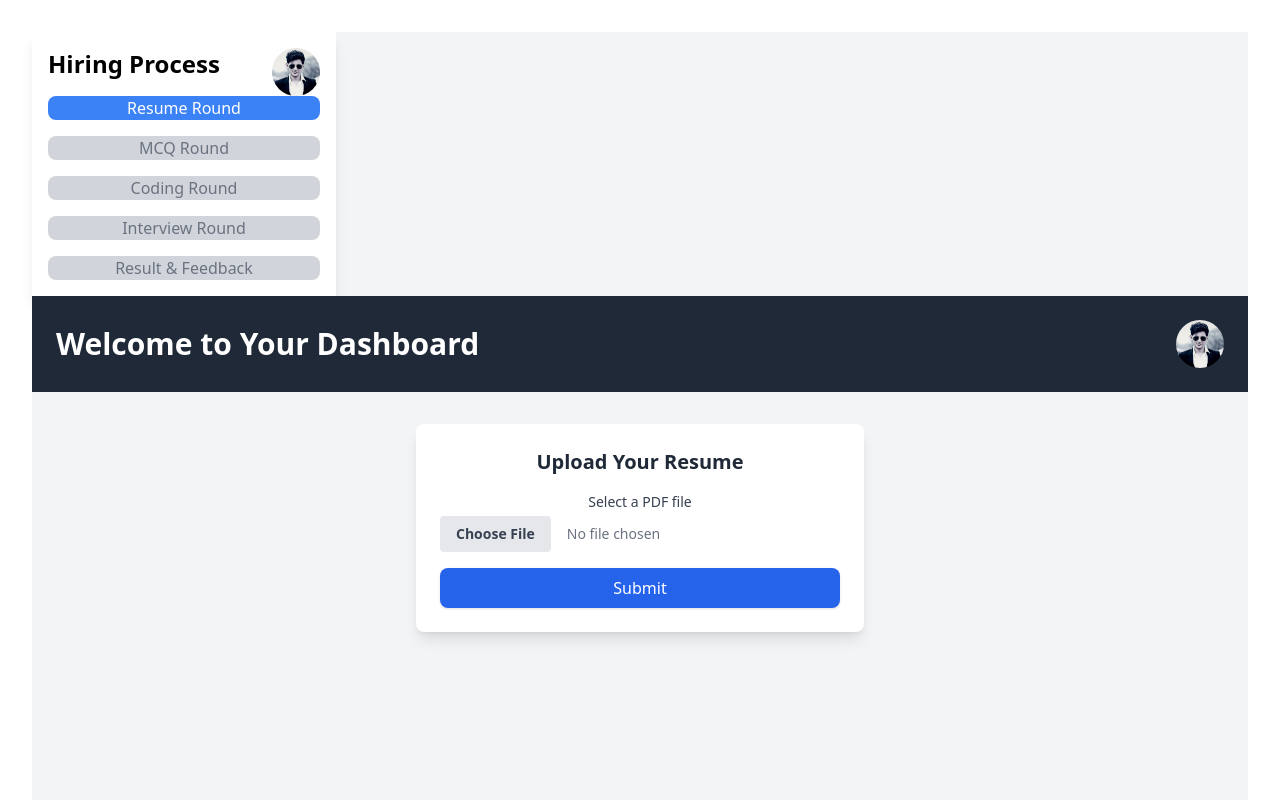
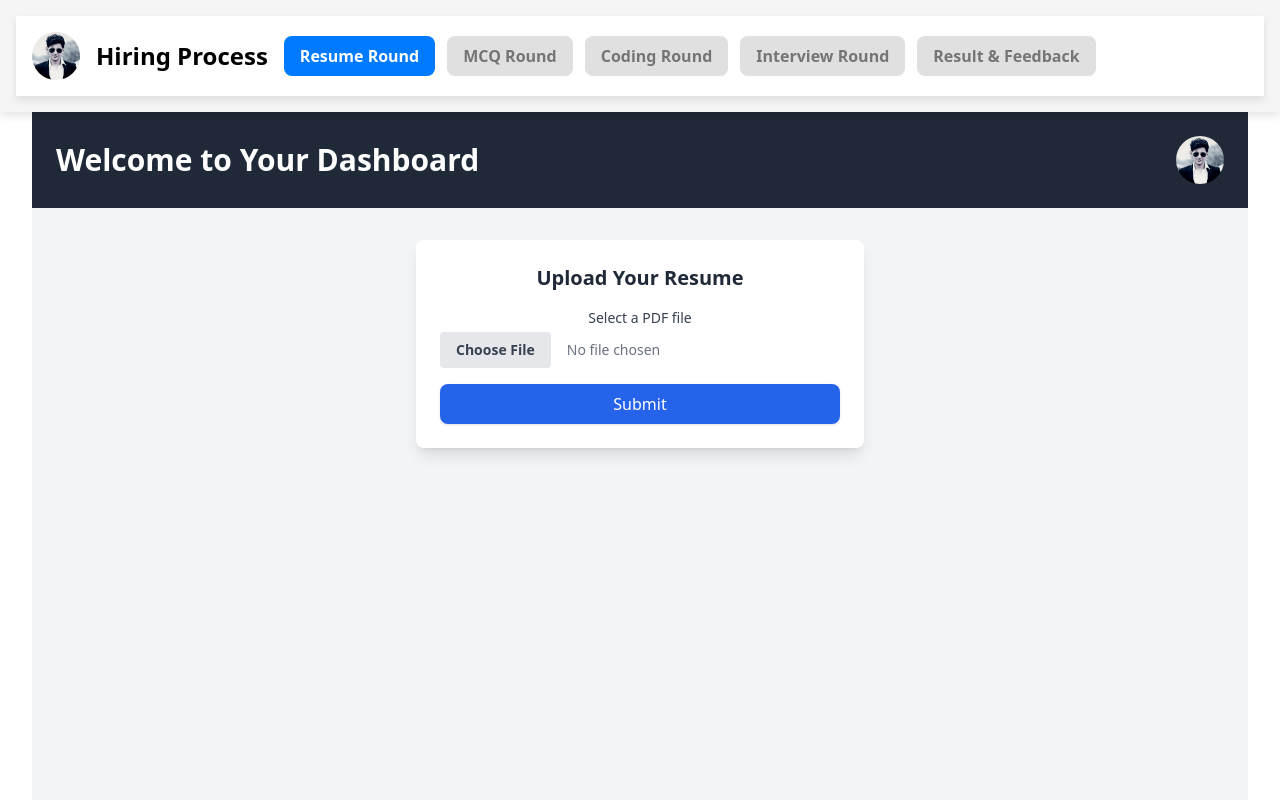
Before and after one commit to DivyaMaddipati/RecruitmentBot, a React (Vite) app in the folder frontend/: page /u in a window 1280 px wide. Shown: the top 800 px of the page. Built offline with nearby package versions, Linux system fonts and the light colour scheme.

Commit message:
progressBar Updated

```diff
--- a/frontend/src/App.jsx
+++ b/frontend/src/App.jsx
@@ -7,21 +7,21 @@ import { UserProgressProvider } from "./contexts/userProgressContext";
 function App() {
   const navigate = useNavigate();
   const location = useLocation();
-  console.log(location);
 
   useEffect(() => {
-    if (location.pathname == "/") {
+    if (location.pathname === "/") {
       navigate("/u");
     }
-  }, []);
+  }, [location, navigate]);
+
   return (
     <UserProgressProvider>
-      <section>
+      <div style={{ paddingTop: '80px' }}> {/* Adjust this value based on header height */}
         {location.pathname !== "/a" && <Progress />}
-
         <Outlet />
-      </section>
+      </div>
     </UserProgressProvider>
   );
 }
+
 export default App;
--- a/frontend/src/components/Progress.jsx
+++ b/frontend/src/components/Progress.jsx
@@ -1,14 +1,75 @@
-import { useState, useId } from "react";
-import { useLocation, useNavigate } from "react-router-dom";
+import React from "react";
+import styled from "styled-components";
+import { useNavigate } from "react-router-dom";
 import profileImage from "../pages/profile.jpg";
 import { useUserProgress } from "../contexts/userProgressContext";
 
-export default function Progress() {
+const Header = styled.div`
+  display: flex;
+  flex-direction: column;
+  background-color: #f5f5f5;
+  width: 100%;
+  box-shadow: 0 4px 8px rgba(0, 0, 0, 0.1);
+  padding: 16px;
+  position: fixed; /* Make it fixed to stick to the top */
+  top: 0;
+  left: 0;
+  z-index: 1000; /* Ensure it stays on top */
+`;
+
+const LeftPane = styled.div`
+  display: flex;
+  flex-direction: row; /* Horizontal layout for header items */
+  align-items: center;
+  background-color: #fff;
+  padding: 16px;
+  box-shadow: 0 4px 8px rgba(0, 0, 0, 0.1);
+  width: 100%;
+  overflow-x: auto; /* Allow horizontal scrolling if needed */
+`;
+
+const ProfileImage = styled.img`
+  height: 48px;
+  width: 48px;
+  border-radius: 50%;
+  object-fit: cover;
+  margin-right: 16px;
+`;
+
+const Heading = styled.h1`
+  font-size: 24px;
+  font-weight: bold;
+  margin-right: 16px;
+`;
+
+const StepList = styled.ul`
+  display: flex;
+  list-style: none;
+  padding: 0;
+  margin: 0;
+  flex-direction: row;
+`;
+
+const StepItem = styled.li`
+  margin-right: 12px;
+`;
+
+const StepButton = styled.div`
+  border-radius: 8px;
+  padding: 8px 16px;
+  text-align: center;
+  cursor: pointer;
+  background-color: ${(props) => (props.active ? "#007bff" : "#e0e0e0")};
+  color: ${(props) => (props.active ? "#fff" : "#757575")};
+  font-weight: bold;
+  &:hover {
+    background-color: ${(props) => (props.active ? "#0056b3" : "#cfcfcf")};
+  }
+`;
+
+const Progress = () => {
   const navigate = useNavigate();
-
-  // Step tracking state (1: MCQ, 2: Coding, 3: Interview, 4: Result & Feedback)
-  const { userProgress, changeUserProgress } = useUserProgress();
-  const location = useLocation();
+  const { userProgress } = useUserProgress();
   const steps = [
     { id: 0, name: "Resume Round", location: "/u" },
     { id: 1, name: "MCQ Round", location: "/u/test" },
@@ -18,42 +79,27 @@ export default function Progress() {
   ];
 
   return (
-    <div className=" bg-gray-100 flex">
-      {/* Left Pane: Tracking Steps */}
-      <div className="w-1/4 bg-white shadow-lg p-4">
-        <div className="container mx-auto flex justify-between items-center">
-          <h1 className="text-2xl font-bold mb-4">Hiring Process</h1>
-          {/* Profile Logo */}
-          <div className="flex-shrink-0">
-            <img
-              src={profileImage}
-              alt="Profile"
-              className="h-12 w-12 rounded-full object-cover"
-            />
-          </div>
-        </div>
-        <ul className="space-y-4">
+    <Header>
+      <LeftPane>
+        <ProfileImage src={profileImage} alt="Profile" />
+        <Heading>Hiring Process</Heading>
+        <StepList>
           {steps.map((step) => (
-            <li key={step.id}>
-              <div
-                className={`rounded-lg cursor-pointer ${
-                  step.id <= userProgress
-                    ? "bg-blue-500 text-white"
-                    : "bg-gray-300 text-gray-500"
-                }`}
+            <StepItem key={step.id}>
+              <StepButton
+                active={step.id <= userProgress}
                 onClick={() => {
                   if (step.id <= userProgress) navigate(step.location);
                 }}
               >
                 {step.name}
-                {/* {step.id < currentStep && (
-                  <span className="ml-2 text-sm">(Completed)</span>
-                )} */}
-              </div>
-            </li>
+              </StepButton>
+            </StepItem>
           ))}
-        </ul>
-      </div>
-    </div>
+        </StepList>
+      </LeftPane>
+    </Header>
   );
-}
+};
+
+export default Progress;
```
